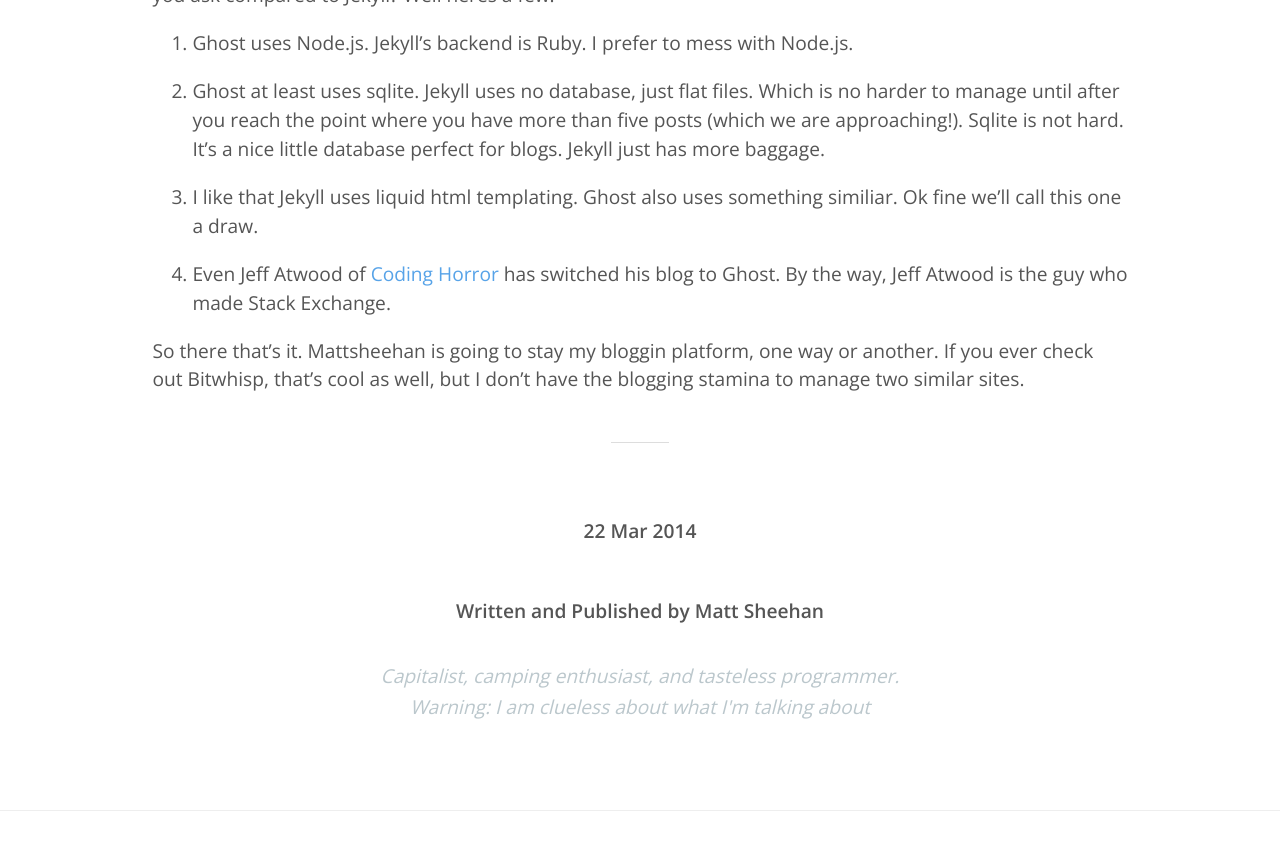
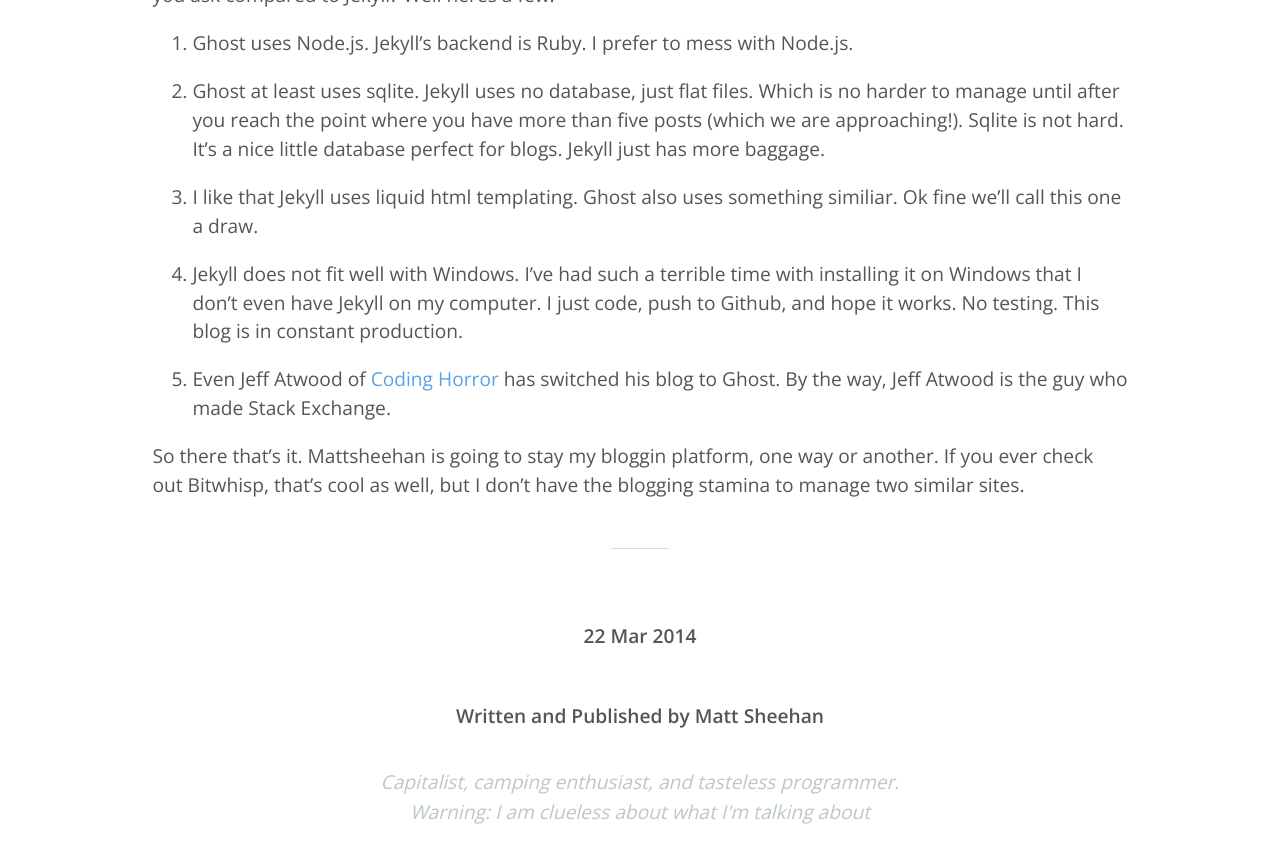
Before and after one commit to mattamabeli/drunken-ironman, a Jekyll site: the page built from _posts/2014-03-22-Drunken-Ironman.markdown, in a window 1280 px wide and 900 px high, scrolled down 1116 px. Shown: the top 863 px of the window. Built offline with Jekyll 4.4.1, drawn with Linux system fonts in a browser that asks for light colours.

Commit message:
added resources to include

```diff
--- a/_posts/2014-03-22-Drunken-Ironman.markdown
+++ b/_posts/2014-03-22-Drunken-Ironman.markdown
@@ -20,6 +20,8 @@
 
 3. I like that Jekyll uses liquid html templating. Ghost also uses something similiar. Ok fine we'll call this one a draw.
 
-4. Even Jeff Atwood of <a href="http://blog.codinghorror.com" target='_blank'>Coding Horror</a> has switched his blog to Ghost. By the way, Jeff Atwood is the guy who made Stack Exchange.
+4. Jekyll does not fit well with Windows. I've had such a terrible time with installing it on Windows that I don't even have Jekyll on my computer. I just code, push to Github, and hope it works. No testing. This blog is in constant production.
+
+5. Even Jeff Atwood of <a href="http://blog.codinghorror.com" target='_blank'>Coding Horror</a> has switched his blog to Ghost. By the way, Jeff Atwood is the guy who made Stack Exchange.
 
 So there that's it. Mattsheehan is going to stay my bloggin platform, one way or another. If you ever check out Bitwhisp, that's cool as well, but I don't have the blogging stamina to manage two similar sites.
```
